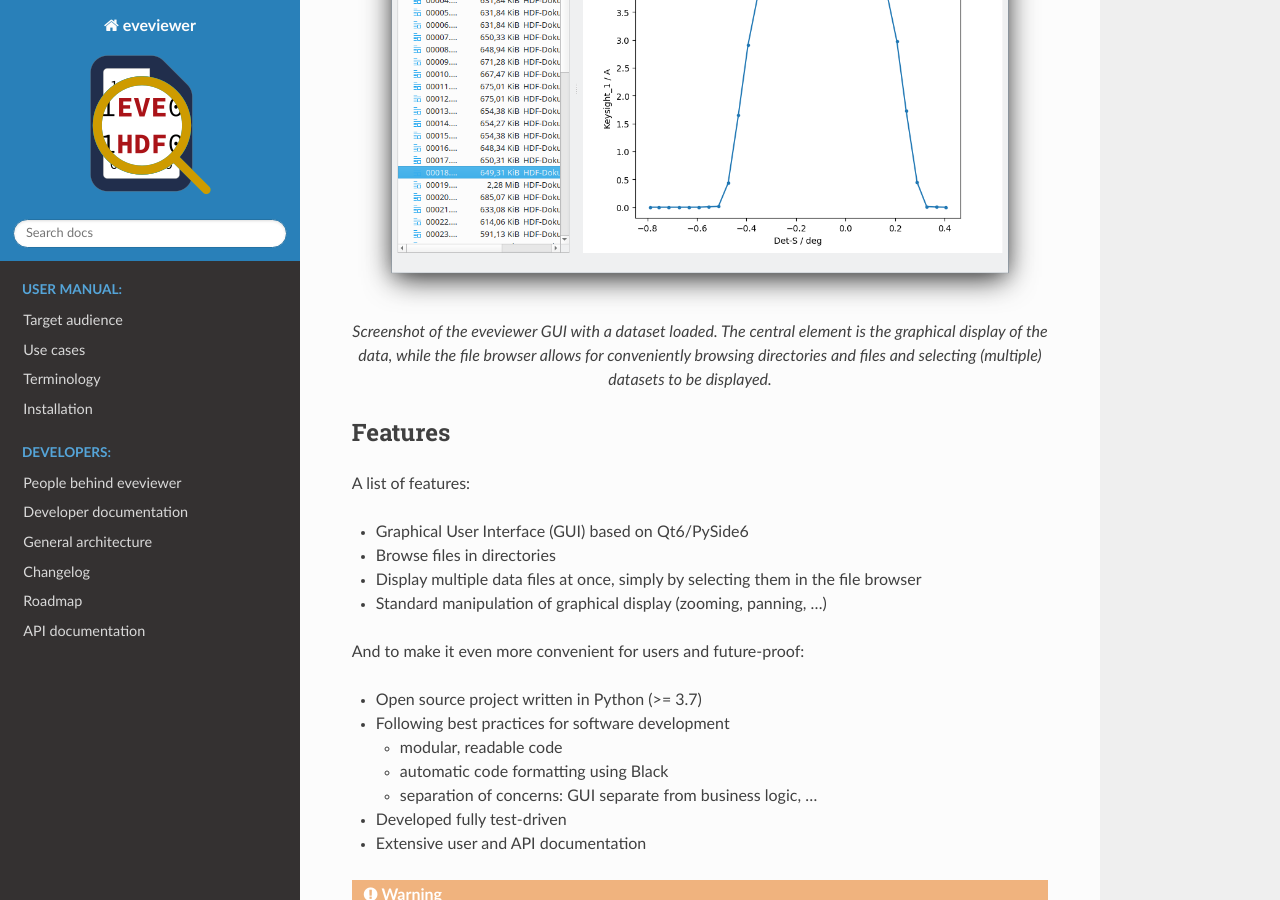
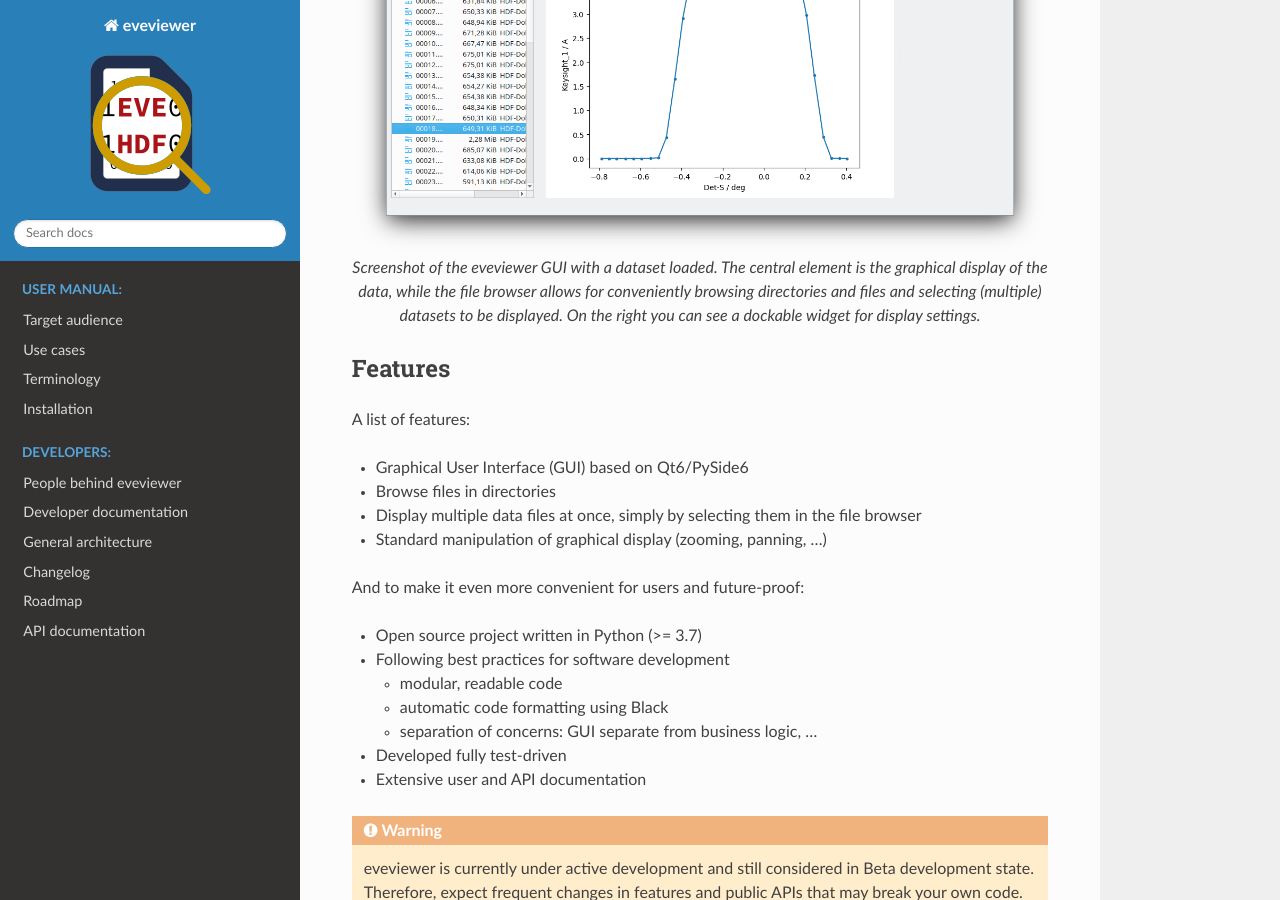
Before and after one commit to tillbiskup/evedataviewer, a Sphinx documentation site: the page built from docs/index.rst, in a window 1280 px wide and 900 px high, scrolled down 663 px. Built offline with Sphinx 7.4.7 and the Read the Docs theme 2.0.0, drawn with Linux system fonts in a browser that asks for light colours.

Commit message:
Update screenshot

```diff
--- a/docs/index.rst
+++ b/docs/index.rst
@@ -17,7 +17,7 @@ This will open the eveviewer GUI and get you started.
 .. figure:: images/eveviewer-screenshot.png
    :align: center
 
-   Screenshot of the eveviewer GUI with a dataset loaded. The central element is the graphical display of the data, while the file browser allows for conveniently browsing directories and files and selecting (multiple) datasets to be displayed.
+   Screenshot of the eveviewer GUI with a dataset loaded. The central element is the graphical display of the data, while the file browser allows for conveniently browsing directories and files and selecting (multiple) datasets to be displayed. On the right you can see a dockable widget for display settings.
 
 
 Features
```
Also changed, not shown: docs/images/eveviewer-screenshot.png, 1 other file.
